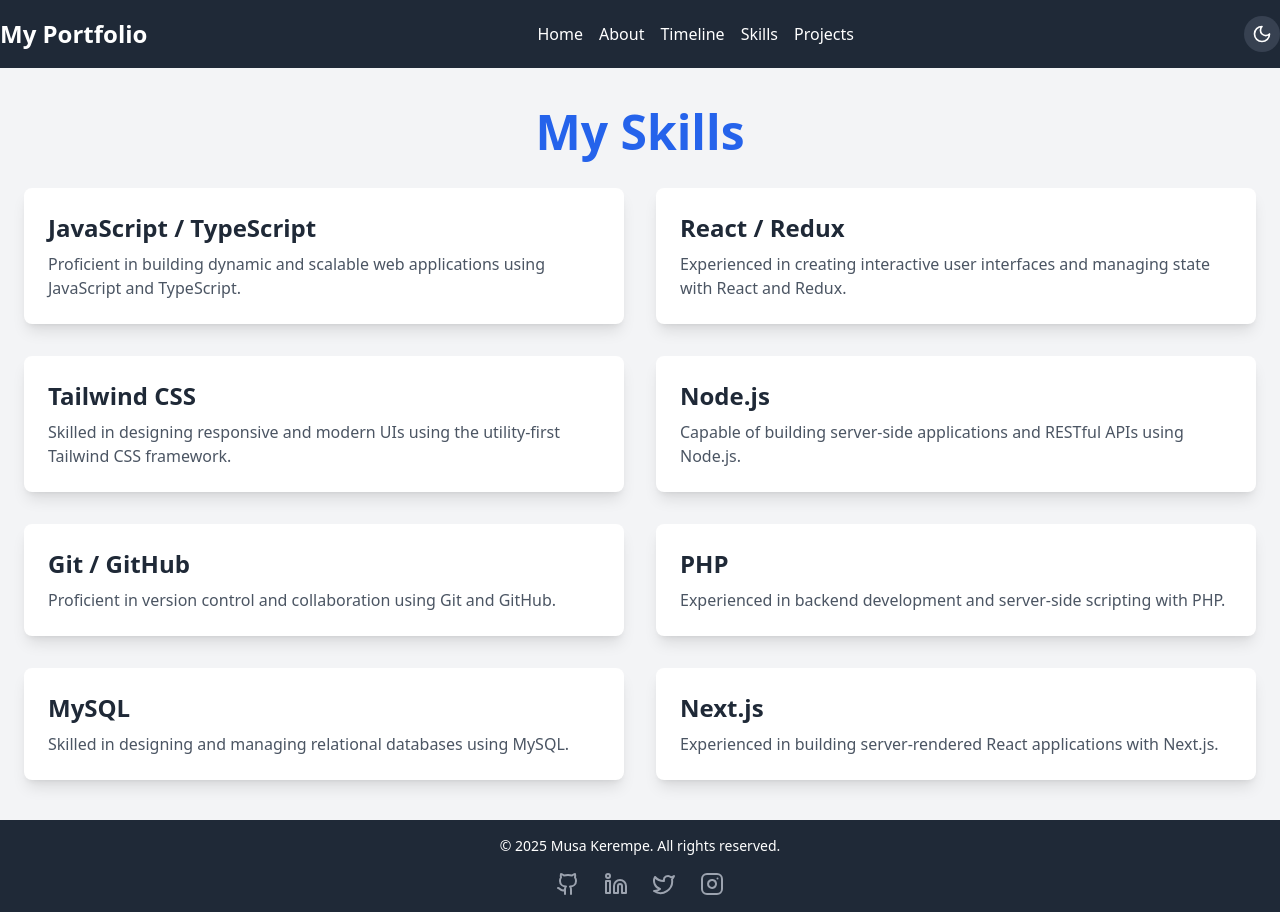
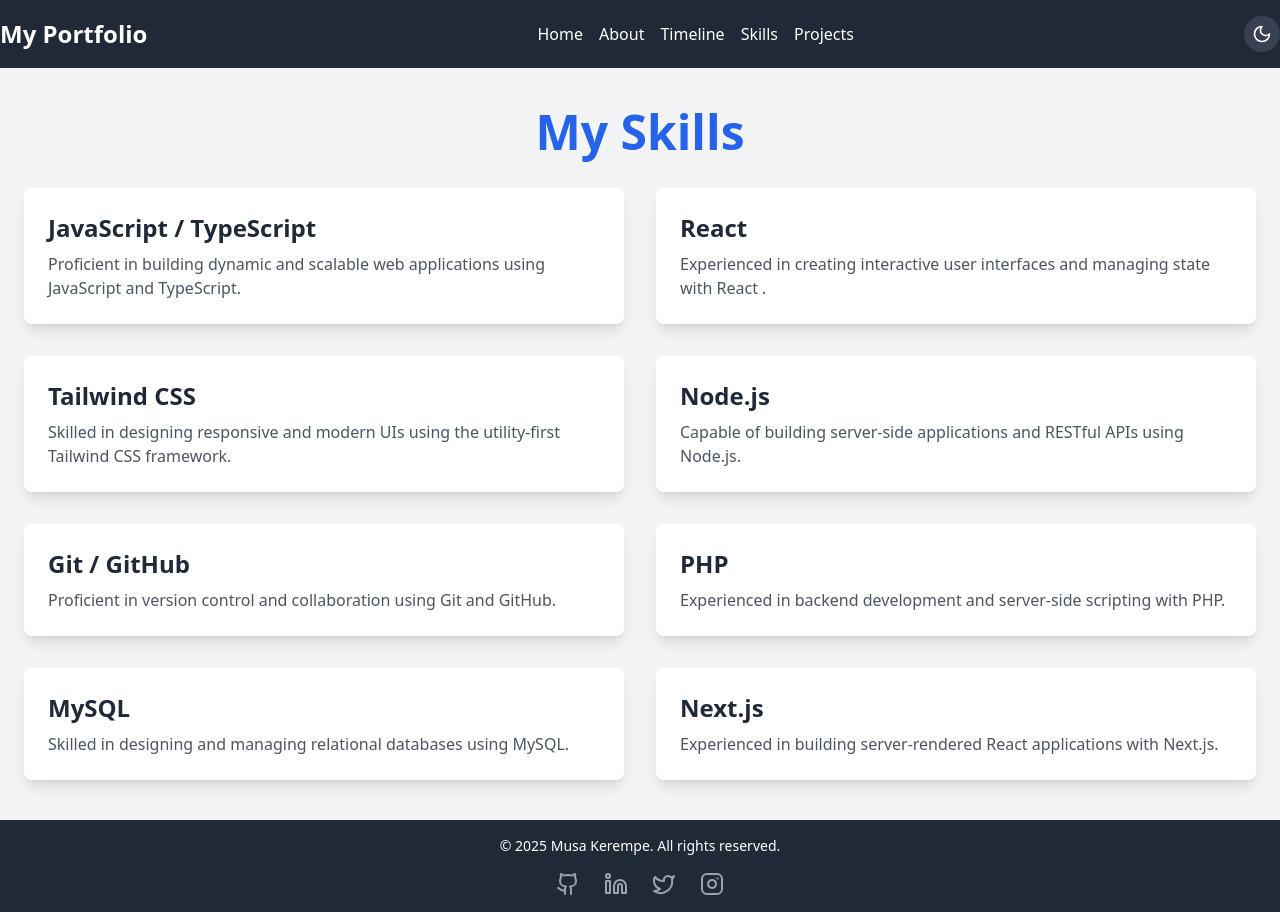
Before and after one commit to MosesKerempe/portfolio-website, a React (Create React App) app: page /skills in a window 1280 px wide. Built offline with nearby package versions, Linux system fonts and the light colour scheme.

Commit message:
updated skilss

```diff
--- a/src/pages/Skills.tsx
+++ b/src/pages/Skills.tsx
@@ -7,8 +7,8 @@ const Skills: React.FC = () => {
       description: 'Proficient in building dynamic and scalable web applications using JavaScript and TypeScript.',
     },
     {
-      name: 'React / Redux',
-      description: 'Experienced in creating interactive user interfaces and managing state with React and Redux.',
+      name: 'React',
+      description: 'Experienced in creating interactive user interfaces and managing state with React .',
     },
     {
       name: 'Tailwind CSS',
```
